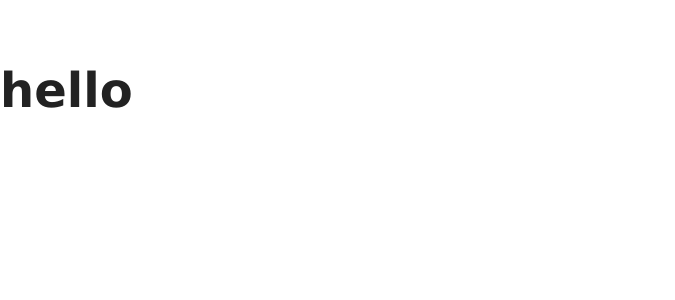
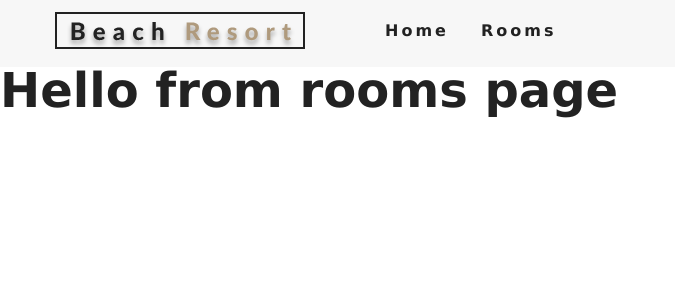
Before and after one commit to demkantor/Resort-Reservations, a React (Create React App) app: page /rooms in a window 1280 px wide. Shown: the top 300 px of the page, without its empty margins (0-675 px from the left). Built offline with nearby package versions, Linux system fonts and the light colour scheme.

Commit message:
added nav and router

```diff
--- a/src/App.js
+++ b/src/App.js
@@ -1,15 +1,26 @@
 import React from 'react';
 import './App.css';
+import { BrowserRouter as Router, Route, Switch } from 'react-router-dom';
 
-function App() {
+import Navbar from './components/Navbar';
+
+import ErrorPage from './pages/ErrorPage';
+import Home from './pages/Home';
+import Rooms from './pages/Rooms';
+import SingleRoom from './pages/SingleRoom';
+
+const App = () => {
   return (
-    <div className="App">
-      <header className="App-header">
-
-      <h1>hello</h1>
-      </header>
-    </div>
+    <Router>
+      <Navbar />
+      <Switch>
+        <Route exact path="/" component={ Home } />
+        <Route exact path="/rooms" component={ Rooms } />
+        <Route exact path="/rooms/:slug" component={ SingleRoom } />
+        <Route exact path="*" component={ ErrorPage } />
+      </Switch>
+    </Router>
   );
-}
+};
 
 export default App;
--- /dev/null
+++ b/src/components/Navbar.js
@@ -0,0 +1,45 @@
+import React, { Component } from 'react';
+import { Link } from "react-router-dom";
+
+import { FaAlignRight } from "react-icons/fa";
+import logo from '../images/logo.svg';
+
+
+class Navbar extends Component {
+
+    state = {
+        isOpen: false
+    };
+
+    handleToggle = () => {
+        this.setState({ isOpen: !this.state.isOpen });
+    };
+
+
+    render() {
+        return (
+            <nav className="navbar">
+                <div className="nav-center">
+                    <div className="nav-header">
+                        <Link to="/">
+                            <img src={ logo } alt="Resort Home" title="head home" />
+                        </Link>
+                        <button type="button" className="nav-btn" onClick={ this.handleToggle }>
+                            <FaAlignRight className="nav-icon" />
+                        </button>
+                    </div>
+                    <ul className={this.state.isOpen ? "nav-links show-nav" : "nav-links"}>
+                        <li>
+                            <Link to="/">Home</Link>
+                        </li>
+                        <li>
+                            <Link to="/rooms">Rooms</Link>
+                        </li>
+                    </ul>
+                </div>
+            </nav>
+        );
+    };
+};
+
+export default Navbar;
--- /dev/null
+++ b/src/pages/ErrorPage.js
@@ -0,0 +1,13 @@
+import React from 'react';
+
+
+
+const ErrorPage = () => {
+    return (
+        <div>
+            <h1>Hello from ErrorPage page</h1>
+        </div>
+    );
+};
+
+export default ErrorPage;
--- /dev/null
+++ b/src/pages/Home.js
@@ -0,0 +1,13 @@
+import React from 'react';
+
+
+
+const Home = () => {
+    return (
+        <div>
+            <h1>Hello from home page</h1>
+        </div>
+    );
+};
+
+export default Home;
--- /dev/null
+++ b/src/pages/Rooms.js
@@ -0,0 +1,13 @@
+import React from 'react';
+
+
+
+const Rooms = () => {
+    return (
+        <div>
+            <h1>Hello from rooms page</h1>
+        </div>
+    );
+};
+
+export default Rooms;
--- /dev/null
+++ b/src/pages/SingleRoom.js
@@ -0,0 +1,16 @@
+import React, { Component } from 'react';
+
+
+
+class SingleRoom extends Component {
+
+    render() {
+        return (
+            <div>
+                <h1>hello from single room</h1>
+            </div>
+        );
+    };
+};
+
+export default SingleRoom;
```
